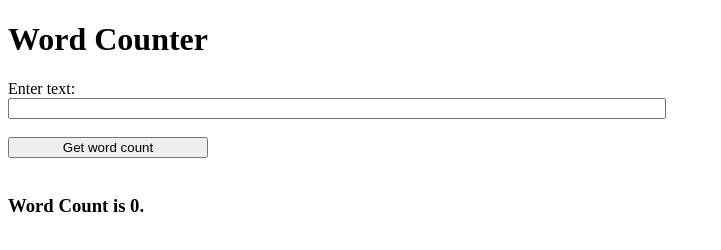
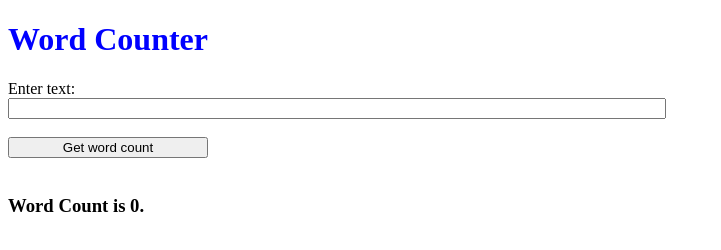
Before and after one commit to vladdou/w_cou, a plain HTML site: page index.html in a window 1280 px wide. Shown: the whole page, without its empty margins (0-721 px from the left). Drawn offline with Linux system fonts and the light colour scheme.

Commit message:
correct style

```diff
--- a/index.html
+++ b/index.html
@@ -6,7 +6,7 @@
     <title></title>
     <meta name="description" content="">
     <meta name="viewport" content="width=device-width, initial-scale=1">
-    <link rel="stylesheet" href="">
+    <link rel="stylesheet" href="index.css">
   </head>
   <body>
 
```
